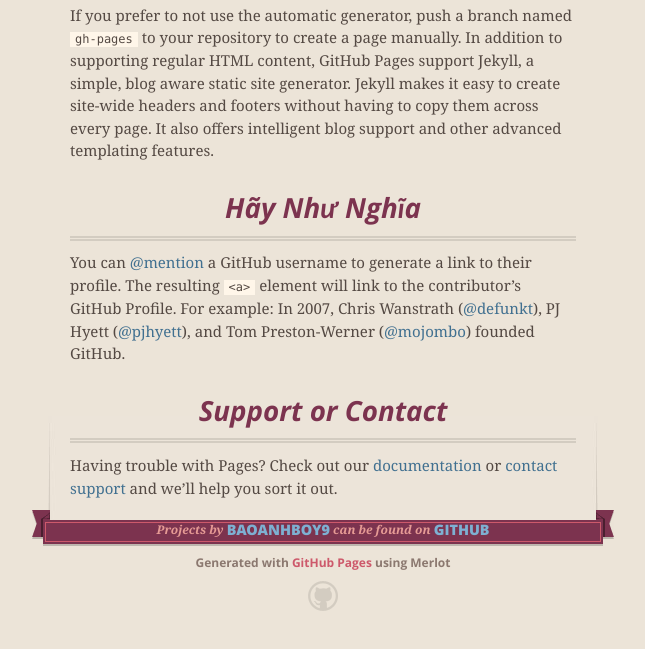
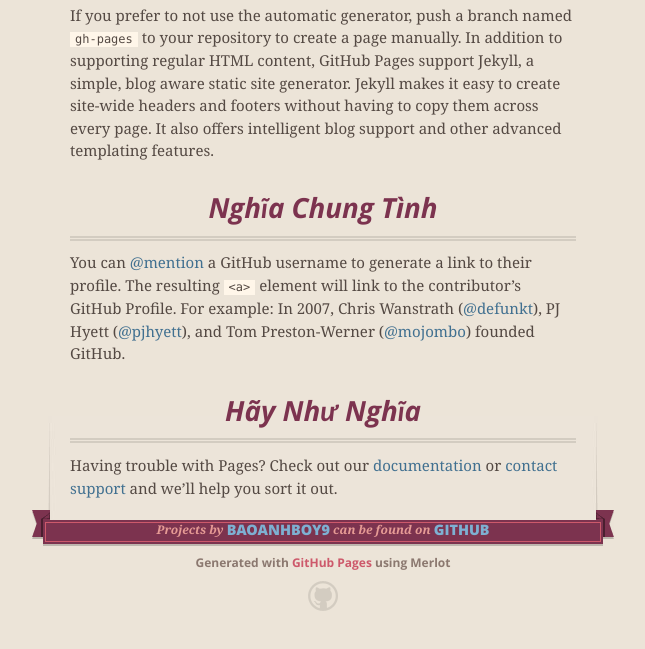
Before and after one commit to baoanhboy9/baoanhboy9.github.io, a plain HTML site: page index.html in a window 1280 px wide. Shown: the part 713-1362 px from the top of the page, without its empty margins (317-962 px from the left). Drawn offline with nearby package versions, Linux system fonts and the light colour scheme.

Commit message:
Update index.html

```diff
--- a/index.html
+++ b/index.html
@@ -61,12 +61,12 @@
 <p>If you prefer to not use the automatic generator, push a branch named <code>gh-pages</code> to your repository to create a page manually. In addition to supporting regular HTML content, GitHub Pages support Jekyll, a simple, blog aware static site generator. Jekyll makes it easy to create site-wide headers and footers without having to copy them across every page. It also offers intelligent blog support and other advanced templating features.</p>
 
 <h3>
-<a id="authors-and-contributors" class="anchor" href="#authors-and-contributors" aria-hidden="true"><span aria-hidden="true" class="octicon octicon-link"></span></a>Hãy Như Nghĩa</h3>
+<a id="authors-and-contributors" class="anchor" href="#authors-and-contributors" aria-hidden="true"><span aria-hidden="true" class="octicon octicon-link"></span></a>Nghĩa Chung Tình</h3>
 
 <p>You can <a href="https://help.github.com/articles/basic-writing-and-formatting-syntax/#mentioning-users-and-teams" class="user-mention">@mention</a> a GitHub username to generate a link to their profile. The resulting <code>&lt;a&gt;</code> element will link to the contributor’s GitHub Profile. For example: In 2007, Chris Wanstrath (<a href="https://github.com/defunkt" class="user-mention">@defunkt</a>), PJ Hyett (<a href="https://github.com/pjhyett" class="user-mention">@pjhyett</a>), and Tom Preston-Werner (<a href="https://github.com/mojombo" class="user-mention">@mojombo</a>) founded GitHub.</p>
 
 <h3>
-<a id="support-or-contact" class="anchor" href="#support-or-contact" aria-hidden="true"><span aria-hidden="true" class="octicon octicon-link"></span></a>Support or Contact</h3>
+<a id="support-or-contact" class="anchor" href="#support-or-contact" aria-hidden="true"><span aria-hidden="true" class="octicon octicon-link"></span></a>Hãy Như Nghĩa</h3>
 
 <p>Having trouble with Pages? Check out our <a href="https://help.github.com/pages">documentation</a> or <a href="https://github.com/contact">contact support</a> and we’ll help you sort it out.</p>
       </section>
```
